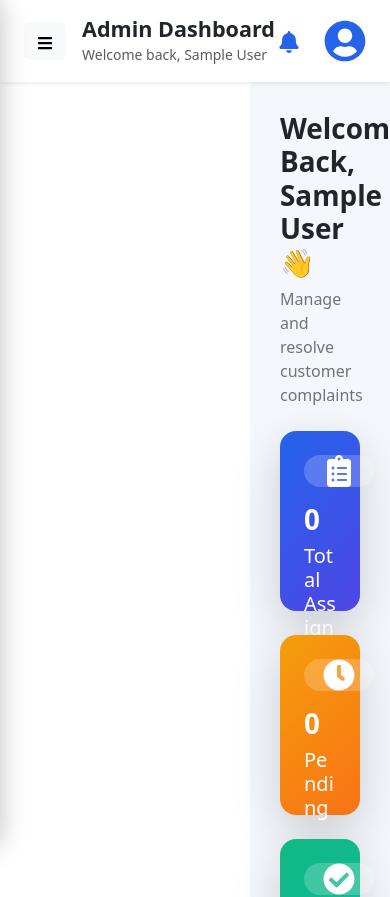
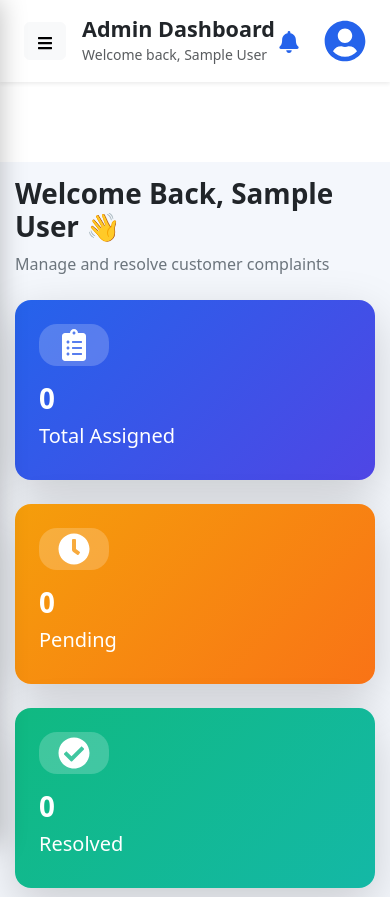
Before and after one commit to narendra348/customer-repository, a React (Vite) app in the folder client/: page /agent in a window 390 px wide. Shown: the top 897 px of the page. Built offline with nearby package versions, Linux system fonts and the light colour scheme; no server answers; sample sign-in values are in the browser's storage.

Commit message:
Fix mobile responsive sidebar and agent dashboard

```diff
--- a/client/src/components/Topbar.jsx
+++ b/client/src/components/Topbar.jsx
@@ -50,6 +50,8 @@ function Topbar({ isOpen, setIsOpen }) {
    <div
   className="topbar d-flex justify-content-between align-items-center px-4 py-3 bg-white shadow-sm"
       style={{
+  marginLeft: window.innerWidth > 768 ? "260px" : "0",
+  width: window.innerWidth > 768 ? "calc(100% - 260px)" : "100%",
   minHeight: "75px",
   position: "sticky",
   top: 0,
@@ -60,10 +62,11 @@ function Topbar({ isOpen, setIsOpen }) {
       <div className="d-flex align-items-center">
 
         <button
-          className="btn btn-light me-3 d-lg-none"
-        >
-          <FaBars />
-        </button>
+  className="btn btn-light me-3 d-lg-none"
+  onClick={() => setIsOpen(!isOpen)}
+>
+  <FaBars />
+</button>
 
         <div>
           <h4 className="fw-bold mb-0">
--- a/client/src/index.css
+++ b/client/src/index.css
@@ -51,4 +51,10 @@ body {
 table{
     min-width:700px;
 }
+.topbar{
+    margin-left:0 !important;
+    width:100% !important;
+    padding:15px !important;
 }
+
+}
--- a/client/src/pages/AgentDashboard.jsx
+++ b/client/src/pages/AgentDashboard.jsx
@@ -13,6 +13,7 @@ function AgentDashboard() {
   const user = JSON.parse(localStorage.getItem("user"));
 
   const [complaints, setComplaints] = useState([]);
+  const [isOpen, setIsOpen] = useState(false);
 
   useEffect(() => {
     fetchComplaints();
@@ -55,16 +56,25 @@ function AgentDashboard() {
 
   return (
     <>
-      <Sidebar />
-      <Topbar />
+    <Sidebar
+  isOpen={isOpen}
+  setIsOpen={setIsOpen}
+/>
+
+<Topbar
+  isOpen={isOpen}
+  setIsOpen={setIsOpen}
+/>
 
       <div
   className="main-content"
   style={{
-          marginLeft: "250px",
-          padding: "30px",
+    marginLeft: window.innerWidth > 768 ? "260px" : "0",
+    marginTop: "80px",
+    padding: window.innerWidth > 768 ? "30px" : "15px",
     background: "#F4F7FC",
     minHeight: "100vh",
+    width: window.innerWidth > 768 ? "calc(100% - 260px)" : "100%",
   }}
 >
         {/* Header */}
```
Lines whose indentation alone changed are shown as unchanged.
